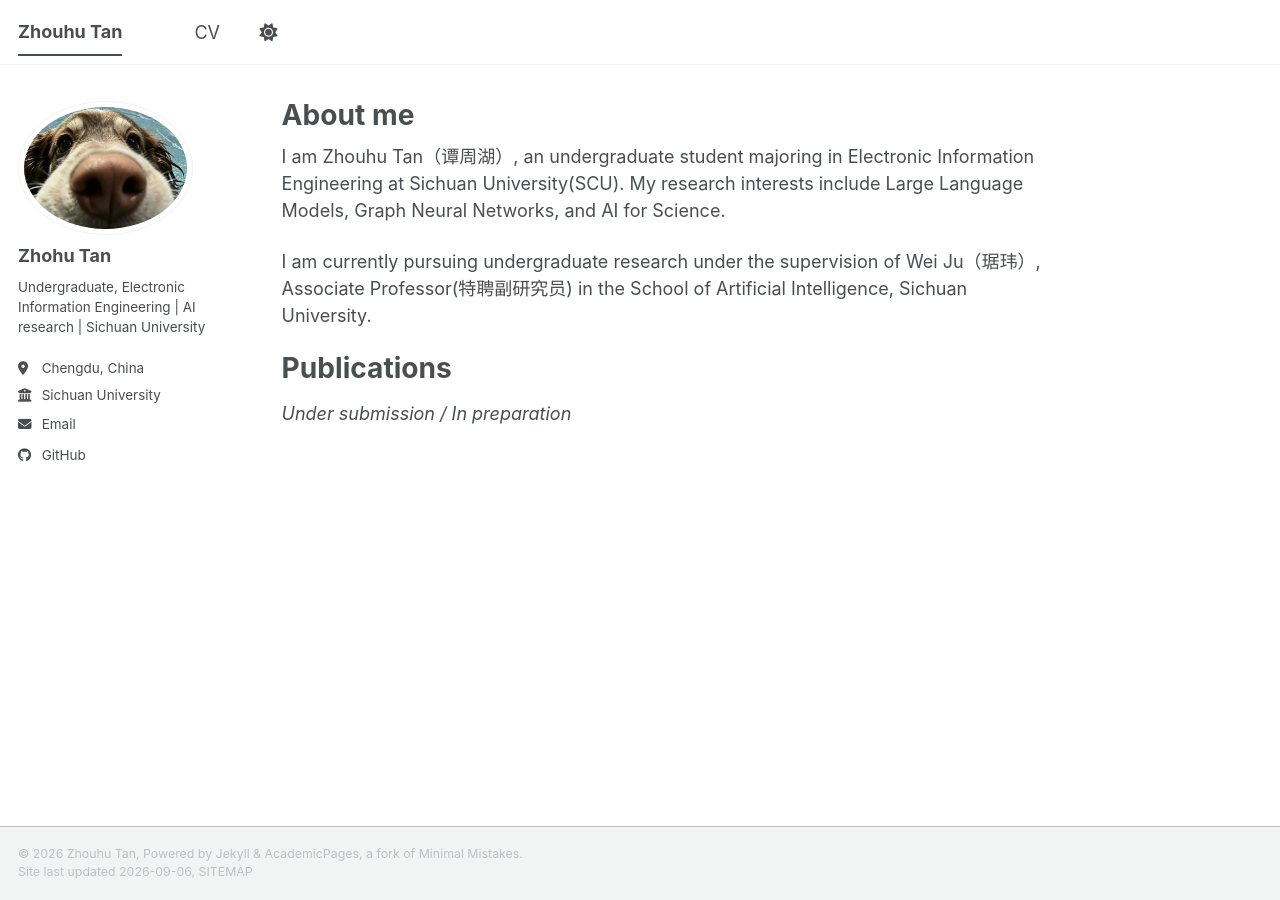
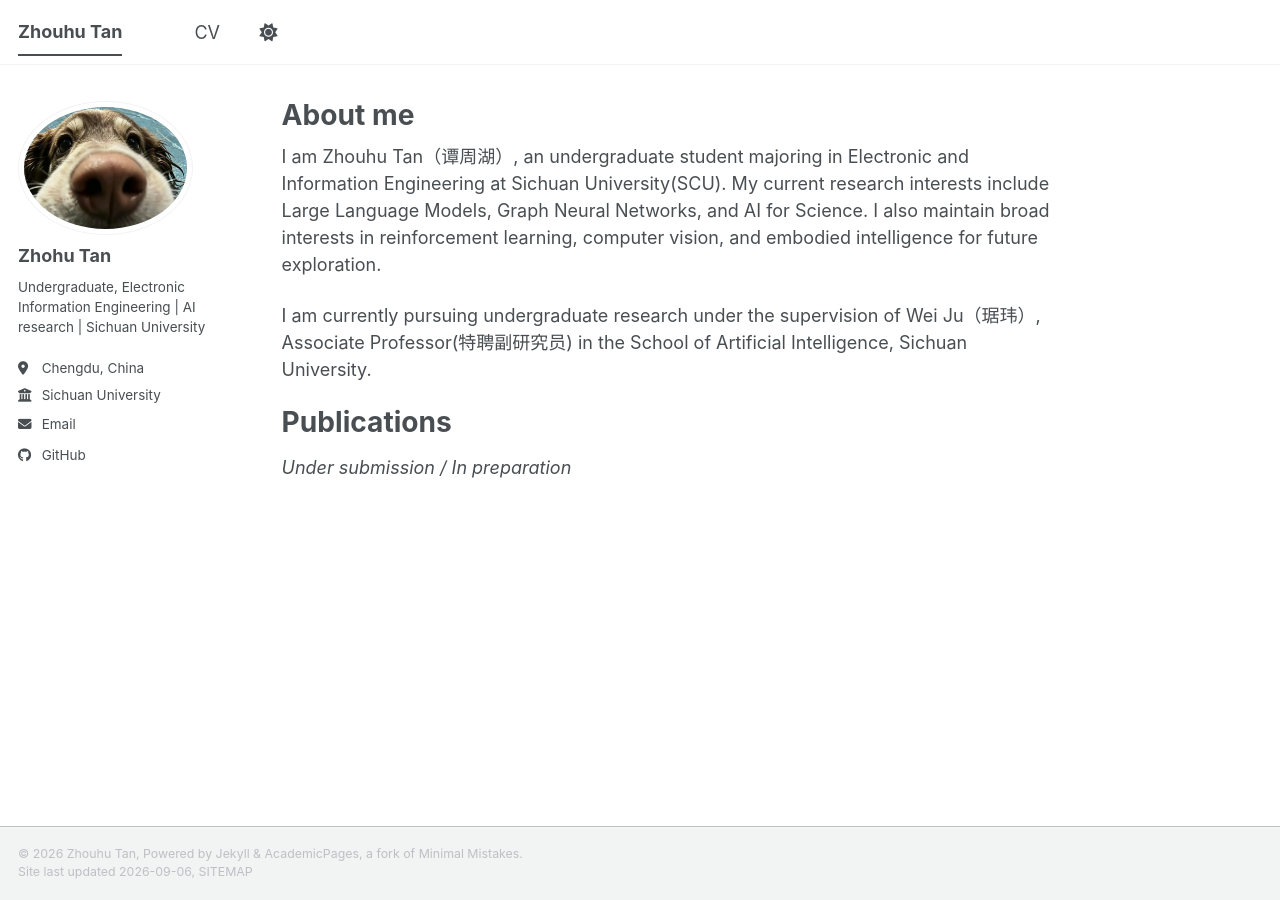
Before and after one commit to tanzhouhu/tanzhouhu.github.io, a Jekyll site: the page built from _pages/about.md, in a window 1280 px wide. Built offline with Jekyll 4.4.1, drawn with Linux system fonts in a browser that asks for light colours; a style sheet for code colours, icons or effects is not loaded.

Commit message:
Update about.md

```diff
--- a/_pages/about.md
+++ b/_pages/about.md
@@ -7,8 +7,9 @@ redirect_from:
   - /about.html
 ---
 
-I am Zhouhu Tan（谭周湖）, an undergraduate student majoring in Electronic Information Engineering at Sichuan University(SCU).
-My research interests include Large Language Models, Graph Neural Networks, and AI for Science.
+I am Zhouhu Tan（谭周湖）, an undergraduate student majoring in Electronic and Information Engineering at Sichuan University(SCU).
+My current research interests include Large Language Models, Graph Neural Networks, and AI for Science.
+I also maintain broad interests in reinforcement learning, computer vision, and embodied intelligence for future exploration.
 
 I am currently pursuing undergraduate research under the supervision of Wei Ju（琚玮）, Associate Professor(特聘副研究员) in the School of Artificial Intelligence, Sichuan University.
 
```
